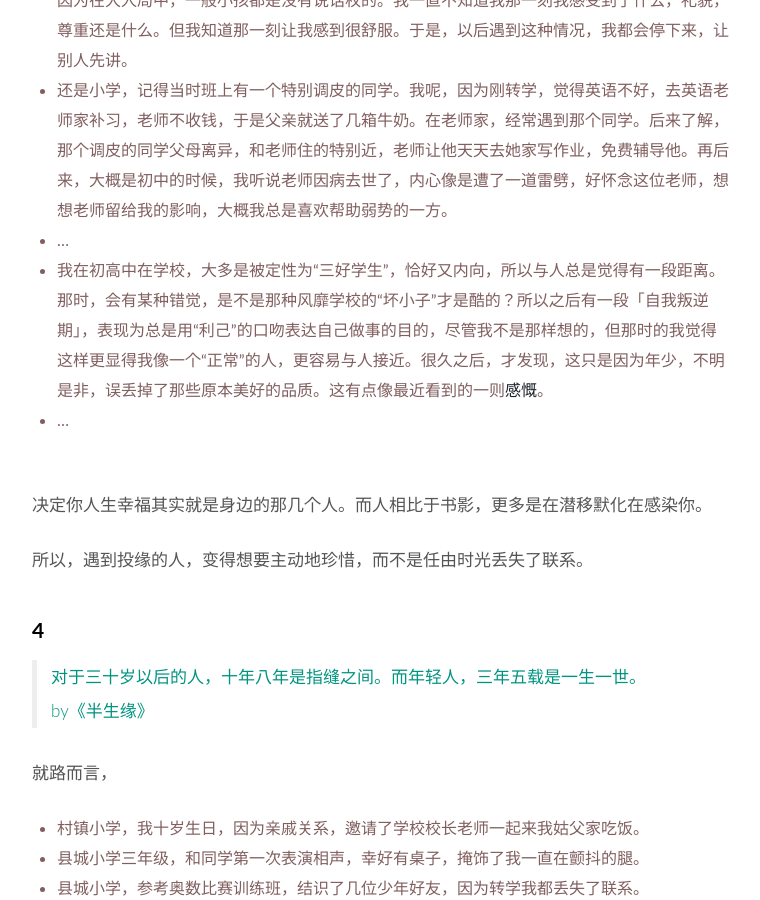
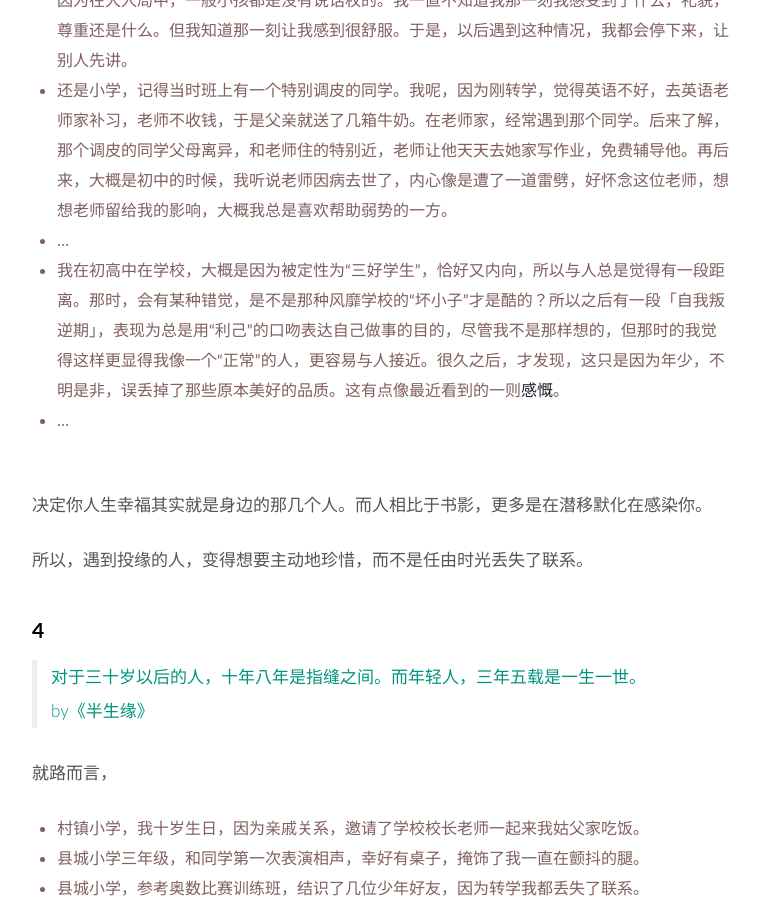
Before and after one commit to WillWang-X/willwang-x.github.io, a Jekyll site: the page built from _posts/2019-02-05-what-shaped-me.md, in a window 1280 px wide and 900 px high, scrolled down 2451 px. Shown: the whole window, without its empty margins (258-1018 px from the left). Built offline with Jekyll 4.4.1, drawn with Linux system fonts in a browser that asks for light colours.

Commit message:
Updated what shaped me

```diff
--- a/_posts/2019-02-05-what-shaped-me.md
+++ b/_posts/2019-02-05-what-shaped-me.md
@@ -78,7 +78,7 @@
 * 小学五年级，想学山水画，联系了同在一个小区的美术老师，电话里，话赶话，彼此听不清，老师突然停下来，轻声细语说：你先。我顿了一下，一股莫名的感动流入心中。后来想想，可能是因为在大人局中，一般小孩都是没有说话权的。我一直不知道我那一刻我感受到了什么，礼貌，尊重还是什么。但我知道那一刻让我感到很舒服。于是，以后遇到这种情况，我都会停下来，让别人先讲。
 * 还是小学，记得当时班上有一个特别调皮的同学。我呢，因为刚转学，觉得英语不好，去英语老师家补习，老师不收钱，于是父亲就送了几箱牛奶。在老师家，经常遇到那个同学。后来了解，那个调皮的同学父母离异，和老师住的特别近，老师让他天天去她家写作业，免费辅导他。再后来，大概是初中的时候，我听说老师因病去世了，内心像是遭了一道雷劈，好怀念这位老师，想想老师留给我的影响，大概我总是喜欢帮助弱势的一方。
 * ...
-* 我在初高中在学校，大多是被定性为“三好学生”，恰好又内向，所以与人总是觉得有一段距离。那时，会有某种错觉，是不是那种风靡学校的“坏小子”才是酷的？所以之后有一段「自我叛逆期」，表现为总是用“利己”的口吻表达自己做事的目的，尽管我不是那样想的，但那时的我觉得这样更显得我像一个“正常”的人，更容易与人接近。很久之后，才发现，这只是因为年少，不明是非，误丢掉了那些原本美好的品质。这有点像最近看到的一则[感慨](https://i.imgur.com/R8yS4aI.jpg)。
+* 我在初高中在学校，大概是因为被定性为“三好学生”，恰好又内向，所以与人总是觉得有一段距离。那时，会有某种错觉，是不是那种风靡学校的“坏小子”才是酷的？所以之后有一段「自我叛逆期」，表现为总是用“利己”的口吻表达自己做事的目的，尽管我不是那样想的，但那时的我觉得这样更显得我像一个“正常”的人，更容易与人接近。很久之后，才发现，这只是因为年少，不明是非，误丢掉了那些原本美好的品质。这有点像最近看到的一则[感慨](https://i.imgur.com/R8yS4aI.jpg)。
 * ...
 
 <br>
```
